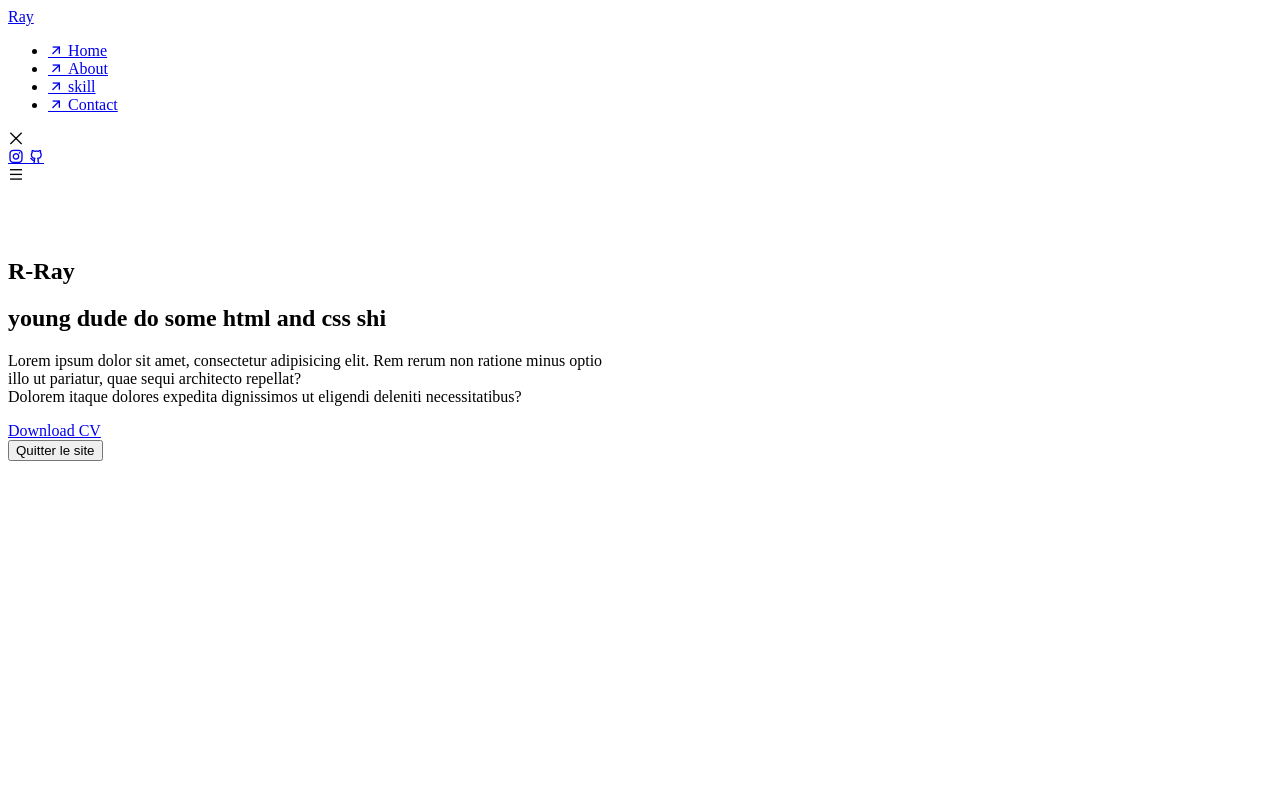
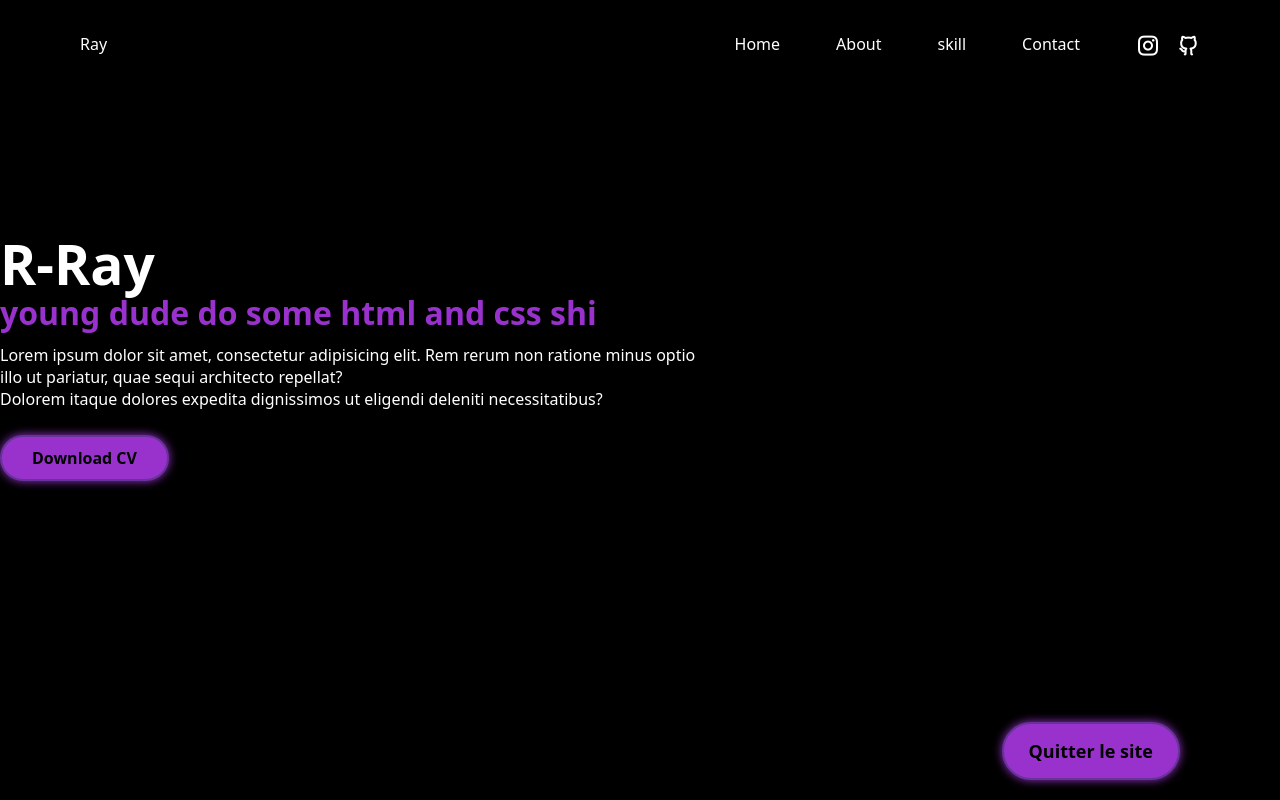
Before and after one commit to Rrayb/lexas, a plain HTML site: page index.html in a window 1280 px wide. Drawn offline with nearby package versions, Linux system fonts and the light colour scheme; a script that the page names is missing.

Commit message:
Update index.html

```diff
--- a/index.html
+++ b/index.html
@@ -8,7 +8,7 @@
       <link rel="stylesheet" href="https://cdnjs.cloudflare.com/ajax/libs/remixicon/4.2.0/remixicon.min.css">
 
       <!--=============== CSS ===============-->
-      <link rel="stylesheet" href="potfoli">
+      <link rel="stylesheet" href="potfoli.css">
 
       <title>navbar</title>
    </head>
```
